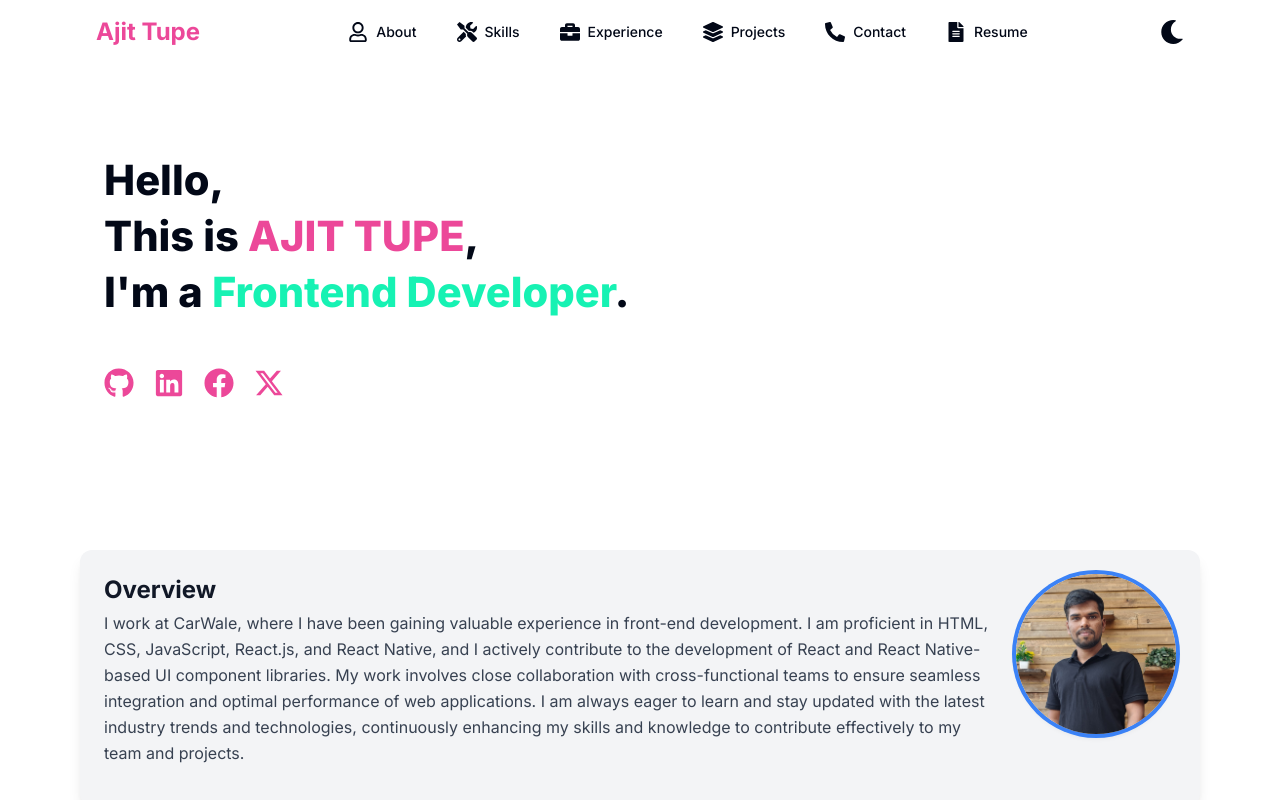
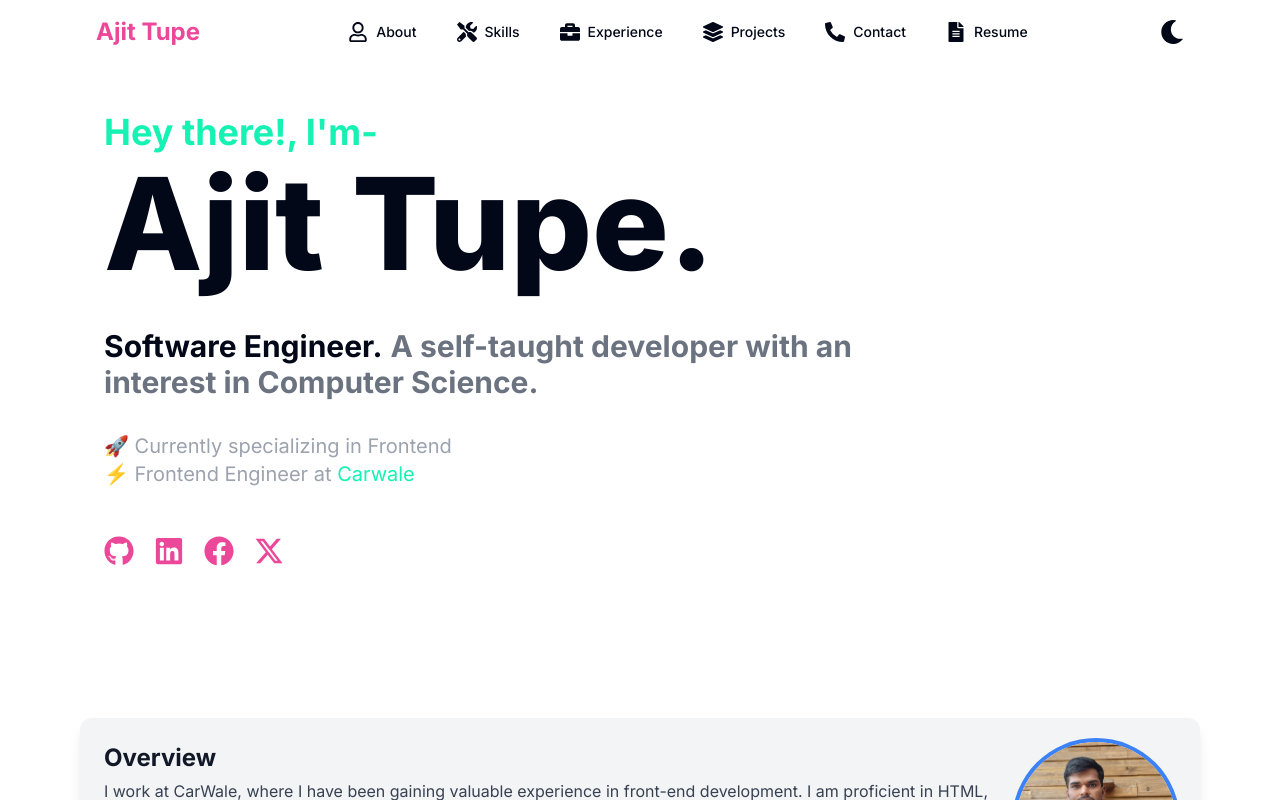
Before and after one commit to ajittupe2548/ajit-tupe-portfolio, a Next.js app: page / in a window 1280 px wide. Shown: the top 800 px of the page. Built offline with nearby package versions, Linux system fonts and the light colour scheme.

Commit message:
Updated: intro section

```diff
--- a/src/app/page.tsx
+++ b/src/app/page.tsx
@@ -13,10 +13,7 @@ const HomePage: React.FC = () => {
     return (
         <div className='min-h-screen px-4 md:px-8'>
             <div className='grid grid-cols-1 sm:grid-cols-2 md:grid-cols-3 lg:grid-cols-4 xl:grid-cols-6 gap-4'>
-                <div
-                    className='sm:col-span-2 md:col-span-3 lg:col-span-4 xl:col-span-6 pt-16'
-                    id='home'
-                >
+                <div className='sm:col-span-2 md:col-span-3 lg:col-span-4 xl:col-span-6 pt-6'>
                     <Introduction />
                 </div>
 
--- a/src/components/Introduction.tsx
+++ b/src/components/Introduction.tsx
@@ -1,3 +1,4 @@
+import Link from 'next/link';
 import React from 'react';
 import { FaLinkedin, FaGithub, FaFacebook } from 'react-icons/fa';
 import { FaXTwitter } from 'react-icons/fa6';
@@ -7,18 +8,35 @@ const AboutMe: React.FC = () => {
         <div className='rounded-xl overflow-hidden transition-all duration-300 md:col-span-3 lg:col-span-4'>
             <div className='p-6'>
                 <div className='flex flex-col sm:flex-row items-center sm:items-start space-y-4 sm:space-y-0 sm:space-x-6'>
-                    <div className='flex-1 text-center sm:text-left'>
-                        <h1 className='text-3xl font-bold leading-10 md:font-extrabold lg:text-[2.6rem] lg:leading-[3.5rem]'>
-                            Hello, <br />
-                            This is{' '}
-                            <span className=' text-pink-500'>AJIT TUPE</span>
-                            ,<br />
-                            I'm a{' '}
-                            <span className=' text-[#16f2b3]'>
-                                Frontend Developer
+                    <div className='flex-1 text-left'>
+                        <div className='text-4xl font-bold'>
+                            <span className='text-[#16f2b3]'>
+                                Hey there!, I'm-
                             </span>
-                            .
-                        </h1>
+                            <br />
+                            <h1 className='text-8xl md:text-9xl font-extrabold mt-2 block text-center sm:text-left'>
+                                Ajit Tupe.
+                            </h1>
+                            <br />
+                            <p className='text-xl sm:text-3xl'>
+                                Software Engineer.
+                                <span className='text-gray-500 ml-2'>
+                                    A self-taught developer with an <br />{' '}
+                                    interest in Computer Science.
+                                </span>
+                            </p>
+                            <p className='text-base md:text-xl font-normal mt-8 text-gray-400'>
+                                🚀 Currently specializing in Frontend <br />⚡
+                                Frontend Engineer at{' '}
+                                <Link
+                                    href='https://www.carwale.com/'
+                                    target='_blank'
+                                    className='text-[#16f2b3]'
+                                >
+                                    Carwale
+                                </Link>
+                            </p>
+                        </div>
                         <div className='my-12 flex items-center gap-5 justify-center sm:justify-start'>
                             <a
                                 target='_blank'
--- a/src/components/Navbar.tsx
+++ b/src/components/Navbar.tsx
@@ -37,7 +37,7 @@ const Navbar = () => {
             <nav className='mx-auto max-w-6xl px-4 sm:px-6 lg:px-8'>
                 <div className='flex items-center justify-between h-16'>
                     <div className='flex items-center'>
-                        <Link href='/#home' className='text-2xl font-bold'>
+                        <Link href='/' className='text-2xl font-bold'>
                             <span className=' text-pink-500'>Ajit Tupe</span>
                         </Link>
                     </div>
```
